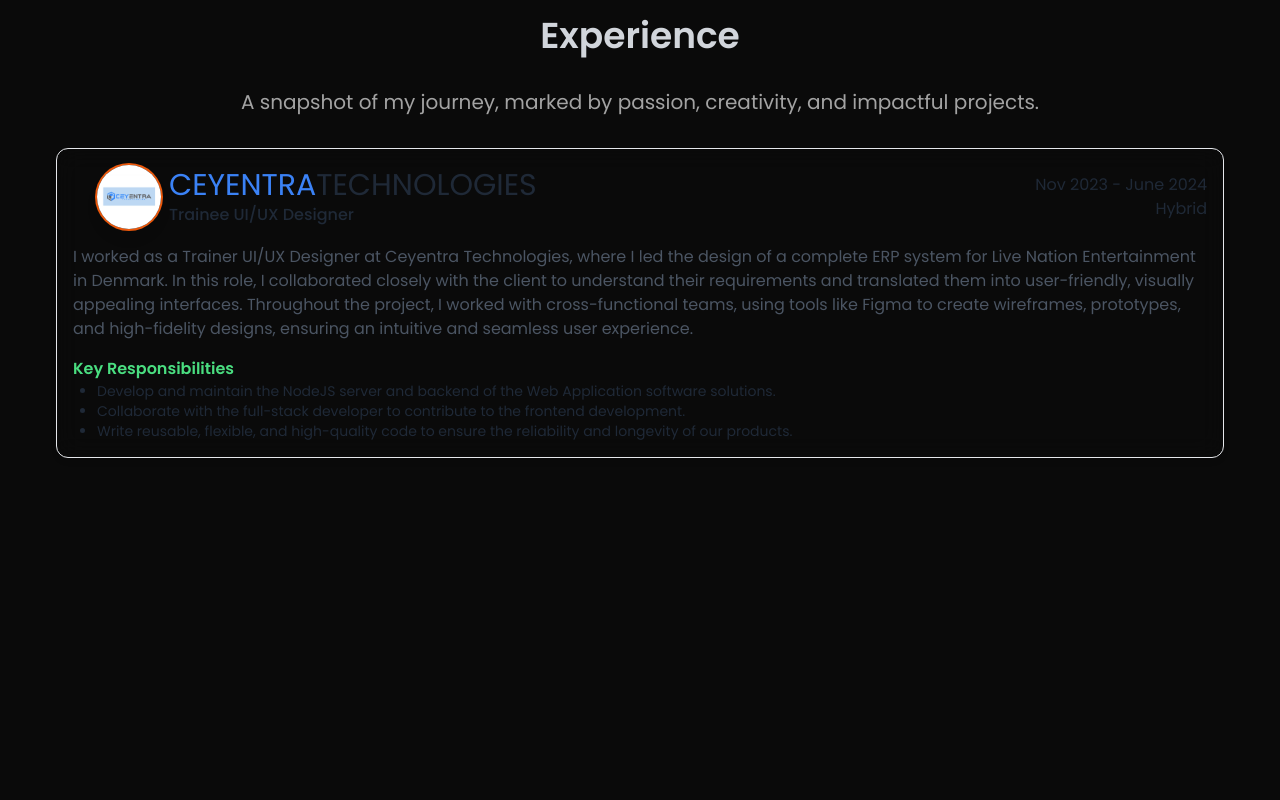
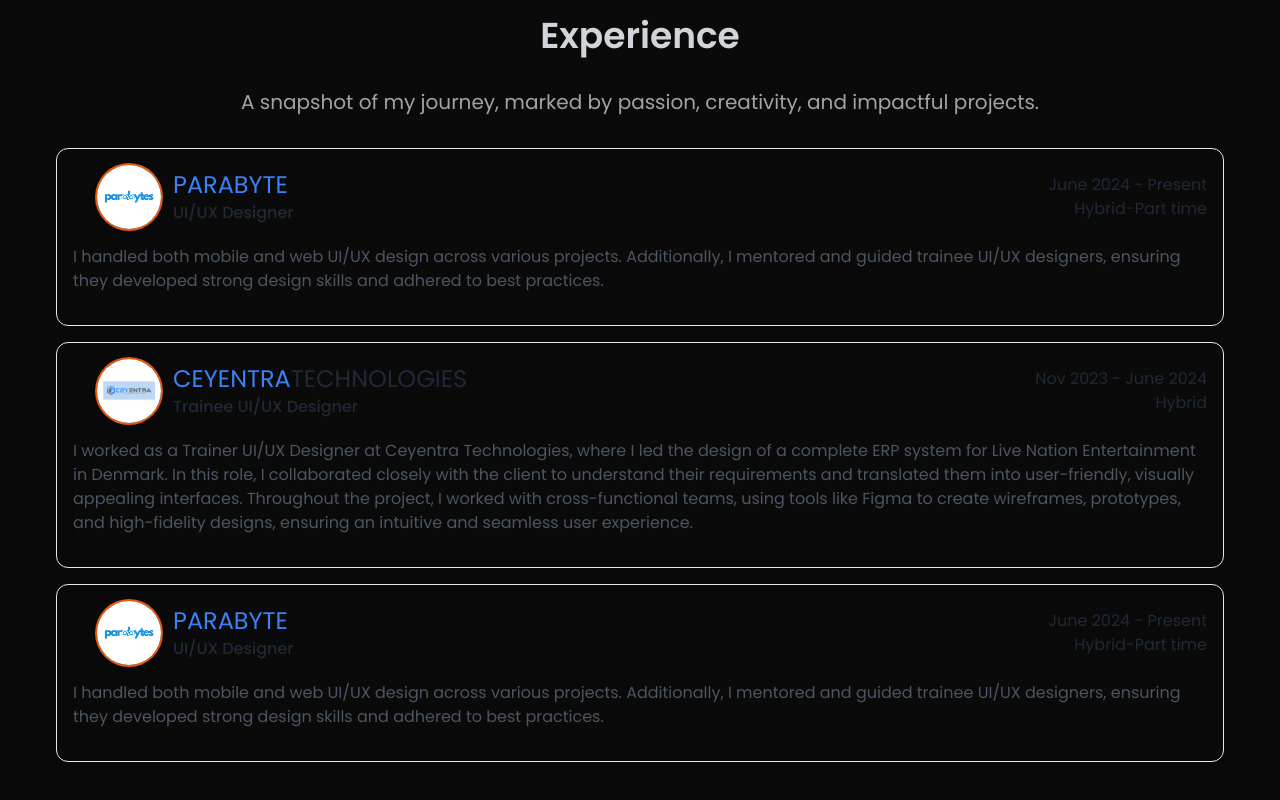
Before and after one commit to hettiarachchisp526/new-react-portfolio, a React (Vite) app in the folder protfoliyo-site/: page / in a window 1280 px wide. Shown: the part 4390-5190 px from the top of the page. Before the commit the page ends 4928 px from the top, so only its background shows below. Built offline with nearby package versions, Linux system fonts and the light colour scheme.

Commit message:
experiance add

```diff
--- /dev/null
+++ b/protfoliyo-site/src/Components/ExAimcreation.jsx
@@ -0,0 +1,38 @@
+import parabyte from '../assets/Experience/parabyte.png'
+
+const ExAimcreation = () => {
+  return (
+    <div>
+
+        {/* experiance section - Parabyte------------------------------------------------------- */}
+
+        <div className='flex flex-col items-center justify-between w-full h-auto px-2 py-2 mx-auto mb-4 text-gray-800 transition-all duration-500 ease-in-out bg-white bg-opacity-0 border border-gray-200 shadow-md dark:text-gray-200 dark:border-gray-600 rounded-xl hover:shadow-md hover:shadow-orange-400 backdrop-blur-md'>
+        <div className='flex flex-wrap items-center justify-between w-full'>
+            <div className='flex items-center justify-center px-2 md:px-6'>
+                <img className='hidden w-16 m-2 mr-3 rounded-full shadow-lg ring-2 ring-orange-600 md:block' src={parabyte} alt="" />
+                <div className='text-left '>
+                    <h4 className='text-lg uppercase duration-1000 ease-in-out md:text-2xl lg:text-2xl'><span className='text-blue-500'>Parabyte</span></h4>
+                    <h4 className='text-sm font-medium md:text-base dark:text-gray-200'>UI/UX Designer</h4>
+                </div>
+            </div>
+            <div className='inline-block gap-4 p-2 text-sm duration-500 ease-in-out md:text-right md:text-base'>
+                <p className='text-sm text-gray-800 md:text-base dark:text-gray-200'>June 2024 - Present </p>
+                <p className='text-sm text-gray-800 md:text-base dark:text-gray-400'>Hybrid-Part time</p>
+            </div>
+        </div>
+        <div className='p-2 text-left'>
+            <p className='pb-4 text-sm text-gray-600 lg:text-base dark:text-gray-400'> I handled both mobile and web UI/UX design across various projects. Additionally, I mentored and guided trainee UI/UX designers, ensuring they developed strong design skills and adhered to best practices.</p>
+            {/* <h4 className='text-base font-semibold text-orange-500'>Key Responsibilities</h4>
+            <ul className='ml-6 text-sm list-disc'>
+                <li>Develop and maintain the NodeJS server and backend of the Web Application software solutions.</li>
+                <li>Collaborate with the full-stack developer to contribute to the  frontend development.</li>
+                <li>Write reusable, flexible, and high-quality code to ensure the reliability and longevity of our products.</li>
+            </ul> */}
+        </div>
+    </div>
+
+    </div>
+  )
+}
+
+export default ExAimcreation
--- /dev/null
+++ b/protfoliyo-site/src/Components/ExCeyentra.jsx
@@ -0,0 +1,36 @@
+import ceyentra from '../assets/Experience/ceyentra.png'
+
+const ExCeyentra = () => {
+  return (
+    <div>
+
+<div className='flex flex-col items-center justify-between w-full h-auto px-2 py-2 mx-auto mb-4 text-gray-800 transition-all duration-500 ease-in-out bg-white bg-opacity-0 border border-gray-200 shadow-md dark:text-gray-200 dark:border-gray-600 rounded-xl hover:shadow-md hover:shadow-orange-400 backdrop-blur-md'>
+        <div className='flex flex-wrap items-center justify-between w-full'>
+            <div className='flex items-center justify-center px-2 md:px-6'>
+                <img className='hidden w-16 m-2 mr-3 rounded-full shadow-lg ring-2 ring-orange-600 md:block' src={ceyentra} alt="" />
+                <div className='text-left '>
+                    <h4 className='text-lg uppercase duration-1000 ease-in-out md:text-2xl lg:text-2xl'><span className='text-blue-500'>Ceyentra</span>Technologies</h4>
+                    <h4 className='text-sm font-medium md:text-base dark:text-gray-200'>Trainee UI/UX Designer</h4>
+                </div>
+            </div>
+            <div className='inline-block gap-4 p-2 text-sm duration-500 ease-in-out md:text-right md:text-base'>
+                <p className='text-sm text-gray-800 md:text-base dark:text-gray-200'>Nov 2023 - June 2024 </p>
+                <p className='text-sm text-gray-800 md:text-base dark:text-gray-400'>Hybrid</p>
+            </div>
+        </div>
+        <div className='p-2 text-left'>
+            <p className='pb-4 text-sm text-gray-600 lg:text-base dark:text-gray-400'>I worked as a Trainer UI/UX Designer at Ceyentra Technologies, where I led the design of a complete ERP system for Live Nation Entertainment in Denmark. In this role, I collaborated closely with the client to understand their requirements and translated them into user-friendly, visually appealing interfaces. Throughout the project, I worked with cross-functional teams, using tools like Figma to create wireframes, prototypes, and high-fidelity designs, ensuring an intuitive and seamless user experience.</p>
+            {/* <h4 className='text-base font-semibold text-orange-500'>Key Responsibilities</h4>
+            <ul className='ml-6 text-sm list-disc'>
+                <li>Develop and maintain the NodeJS server and backend of the Web Application software solutions.</li>
+                <li>Collaborate with the full-stack developer to contribute to the  frontend development.</li>
+                <li>Write reusable, flexible, and high-quality code to ensure the reliability and longevity of our products.</li>
+            </ul> */}
+        </div>
+    </div>
+
+    </div>
+  )
+}
+
+export default ExCeyentra
--- /dev/null
+++ b/protfoliyo-site/src/Components/ExParabyte.jsx
@@ -0,0 +1,38 @@
+import parabyte from '../assets/Experience/parabyte.png'
+
+const ExParabyte = () => {
+  return (
+    <div>
+
+        {/* experiance section - Parabyte------------------------------------------------------- */}
+
+        <div className='flex flex-col items-center justify-between w-full h-auto px-2 py-2 mx-auto mb-4 text-gray-800 transition-all duration-500 ease-in-out bg-white bg-opacity-0 border border-gray-200 shadow-md dark:text-gray-200 dark:border-gray-600 rounded-xl hover:shadow-md hover:shadow-orange-400 backdrop-blur-md'>
+        <div className='flex flex-wrap items-center justify-between w-full'>
+            <div className='flex items-center justify-center px-2 md:px-6'>
+                <img className='hidden w-16 m-2 mr-3 rounded-full shadow-lg ring-2 ring-orange-600 md:block' src={parabyte} alt="" />
+                <div className='text-left '>
+                    <h4 className='text-lg uppercase duration-1000 ease-in-out md:text-2xl lg:text-2xl'><span className='text-blue-500'>Parabyte</span></h4>
+                    <h4 className='text-sm font-medium md:text-base dark:text-gray-200'>UI/UX Designer</h4>
+                </div>
+            </div>
+            <div className='inline-block gap-4 p-2 text-sm duration-500 ease-in-out md:text-right md:text-base'>
+                <p className='text-sm text-gray-800 md:text-base dark:text-gray-200'>June 2024 - Present </p>
+                <p className='text-sm text-gray-800 md:text-base dark:text-gray-400'>Hybrid-Part time</p>
+            </div>
+        </div>
+        <div className='p-2 text-left'>
+            <p className='pb-4 text-sm text-gray-600 lg:text-base dark:text-gray-400'> I handled both mobile and web UI/UX design across various projects. Additionally, I mentored and guided trainee UI/UX designers, ensuring they developed strong design skills and adhered to best practices.</p>
+            {/* <h4 className='text-base font-semibold text-orange-500'>Key Responsibilities</h4>
+            <ul className='ml-6 text-sm list-disc'>
+                <li>Develop and maintain the NodeJS server and backend of the Web Application software solutions.</li>
+                <li>Collaborate with the full-stack developer to contribute to the  frontend development.</li>
+                <li>Write reusable, flexible, and high-quality code to ensure the reliability and longevity of our products.</li>
+            </ul> */}
+        </div>
+    </div>
+
+    </div>
+  )
+}
+
+export default ExParabyte
--- a/protfoliyo-site/src/Components/Experience.jsx
+++ b/protfoliyo-site/src/Components/Experience.jsx
@@ -1,4 +1,7 @@
-import ceyentra from '../assets/Experience/ceyentra.png'
+
+import ExAimcreation from './ExAimcreation'
+import ExCeyentra from './ExCeyentra'
+import ExParabyte from './ExParabyte'
 
 
 const Experience = () => {
@@ -13,35 +16,17 @@
         </p>
     </div>
 
+        {/* experiance section - Parabyte------------------------------------------------------- */}
 
-    {/* experiance section */}
+         <ExParabyte/>
 
 
-    <div className='flex flex-col items-center justify-between w-full h-auto px-2 py-2 mx-auto mb-4 text-gray-800 transition-all duration-500 ease-in-out bg-white bg-opacity-0 border border-gray-200 shadow-md dark:text-gray-200 dark:border-gray-600 rounded-xl hover:shadow-md hover:shadow-orange-400 backdrop-blur-md'>
-        <div className='flex flex-wrap items-center justify-between w-full'>
-            <div className='flex items-center justify-center px-2 md:px-6'>
-                <img className='hidden w-16 m-2 rounded-full shadow-lg ring-2 ring-orange-600 md:block' src={ceyentra} alt="" />
-                <div className='text-left '>
-                    <h4 className='text-lg uppercase duration-1000 ease-in-out md:text-2xl lg:text-3xl'><span className='text-blue-500'>Ceyentra</span>Technologies</h4>
-                    <h4 className='text-sm font-medium md:text-base dark:text-gray-200'>Trainee UI/UX Designer</h4>
-                </div>
-            </div>
-            <div className='inline-block gap-4 p-2 text-sm text-right duration-500 ease-in-out md:text-base'>
-                <p className='text-sm text-gray-800 md:text-base dark:text-gray-200'>Nov 2023 - June 2024 </p>
-                <p className='text-sm text-gray-800 md:text-base dark:text-gray-200'>Hybrid</p>
-            </div>
-        </div>
-        <div className='p-2 text-left'>
-            <p className='pb-4 text-sm text-gray-600 lg:text-base dark:text-gray-400'>I worked as a Trainer UI/UX Designer at Ceyentra Technologies, where I led the design of a complete ERP system for Live Nation Entertainment in Denmark. In this role, I collaborated closely with the client to understand their requirements and translated them into user-friendly, visually appealing interfaces. Throughout the project, I worked with cross-functional teams, using tools like Figma to create wireframes, prototypes, and high-fidelity designs, ensuring an intuitive and seamless user experience.</p>
-            <h4 className='text-base font-semibold text-green-400'>Key Responsibilities</h4>
-            <ul className='ml-6 text-sm list-disc'>
-                <li>Develop and maintain the NodeJS server and backend of the Web Application software solutions.</li>
-                <li>Collaborate with the full-stack developer to contribute to the  frontend development.</li>
-                <li>Write reusable, flexible, and high-quality code to ensure the reliability and longevity of our products.</li>
-            </ul>
-        </div>
-    </div>
+        {/* experiance section - Ceyentra tech------------------------------------------------------- */}
 
+         <ExCeyentra/>
+
+        {/* experiance section - Aim creation------------------------------------------------------- */}
+        <ExAimcreation/>
 
 
     </div>
```
Also changed, not shown: protfoliyo-site/src/assets/Experience/parabyte.png (added).
